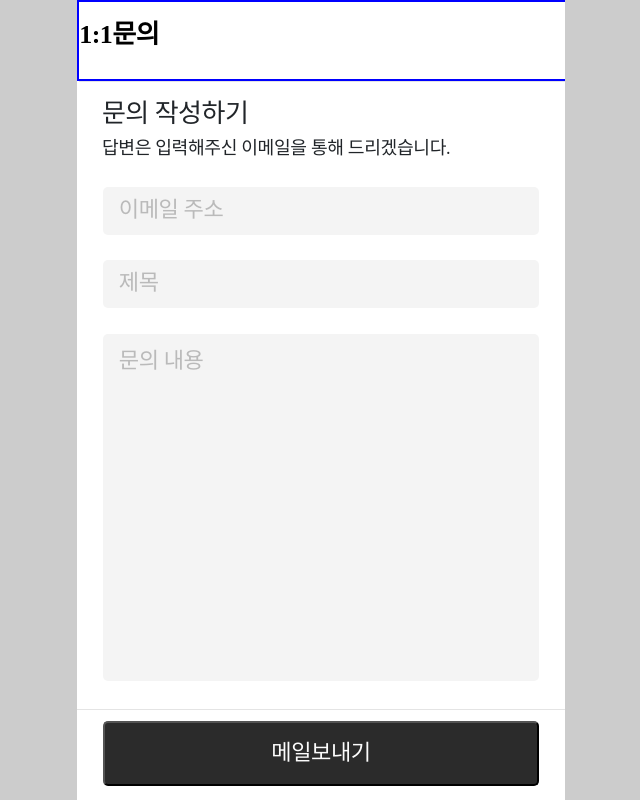
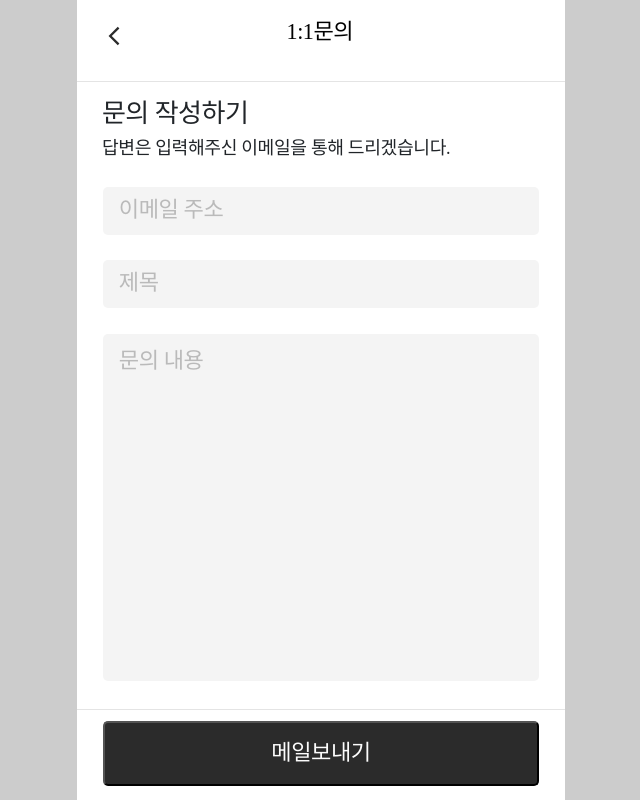
Before and after one commit to puba5/esque-frontend, a Next.js app: page /askPage in a window 1280 px wide. Shown: the whole page, without its empty margins (319-959 px from the left). Built offline with nearby package versions, Linux system fonts and the light colour scheme; a web font is replaced by a local one.

Commit message:
feat : myPage와 askPage 헤더 추가
myPage와 askPage의 헤더를 추가

```diff
--- /dev/null
+++ b/src/components/atoms/Btn/BackButton.tsx
@@ -0,0 +1,21 @@
+import React from "react";
+import styled from "styled-components";
+
+export default function BackButton(props) {
+  const { size, color } = props;
+  return (
+    <Wrapper>
+      <svg
+        width={`${size}rem`}
+        height={`${size}rem`}
+        viewBox="0 0 34 34"
+        fill="none"
+        xmlns="http://www.w3.org/2000/svg"
+      >
+        <path d="M23 6L12 17L23 28" stroke="#2B2B2B" strokeWidth="3" />
+      </svg>
+    </Wrapper>
+  );
+}
+
+const Wrapper = styled.div``;
--- a/src/components/organisms/Footer/AskFooter.tsx
+++ b/src/components/organisms/Footer/AskFooter.tsx
@@ -7,7 +7,7 @@ export default function AskFooter() {
   };
   return (
     <Wrapper>
-      <HeaderLine></HeaderLine>
+      <HeaderLine />
       <SendButton onClick={SendEmail}>메일보내기</SendButton>
     </Wrapper>
   );
--- a/src/components/organisms/Header/AskHeader.tsx
+++ b/src/components/organisms/Header/AskHeader.tsx
@@ -1,17 +1,25 @@
 import React from "react";
 import styled from "styled-components";
+import BackButton from "@src/components/atoms/btn/BackButton";
 
 export default function AskHeader() {
+  const ClickBackButton = () => {
+    console.log("BACK!!!");
+  };
   return (
     <Wrapper>
-      <Shop>1:1문의</Shop>
+      <HeaderContent>
+        <BackButtonArea onClick={ClickBackButton}>
+          <BackButton size={2} />
+        </BackButtonArea>
+        <MainTitle>1:1문의</MainTitle>
+      </HeaderContent>
       <HeaderLine />
     </Wrapper>
   );
 }
 
 const Wrapper = styled.div`
-  border: 2px solid blue;
   z-index: 100;
   position: fixed;
   top: 0;
@@ -20,8 +28,30 @@ const Wrapper = styled.div`
   display: flex;
   flex-direction: row;
   background: #ffffff;
-  padding-top: 1rem;
   color: black;
+`;
+
+const HeaderContent = styled.div`
+  display: flex;
+`;
+
+const BackButtonArea = styled.a`
+  padding-left: 1.8rem;
+  padding-top: 1.143rem;
+  margin-top: 0.6rem;
+  width: 7.1rem;
+  height: 4rem;
+`;
+
+const MainTitle = styled.p`
+  margin-top: 1.2rem;
+  margin-left: 9rem;
+  font-style: normal;
+  font-weight: normal;
+  font-size: 1.7rem;
+  line-height: 2.5rem;
+  text-align: center;
+  letter-spacing: -0.02em;
 `;
 
 const Shop = styled.p`
```
Also changed, not shown: src/components/atoms/Btn/HeartFilled.tsx (added, +24 -0 lines), src/components/organisms/Header/MyHeader.tsx (+34 -2 lines), src/components/atoms/icons/back.svg (added), src/components/atoms/icons/heart_icon_fill.svg (added).
